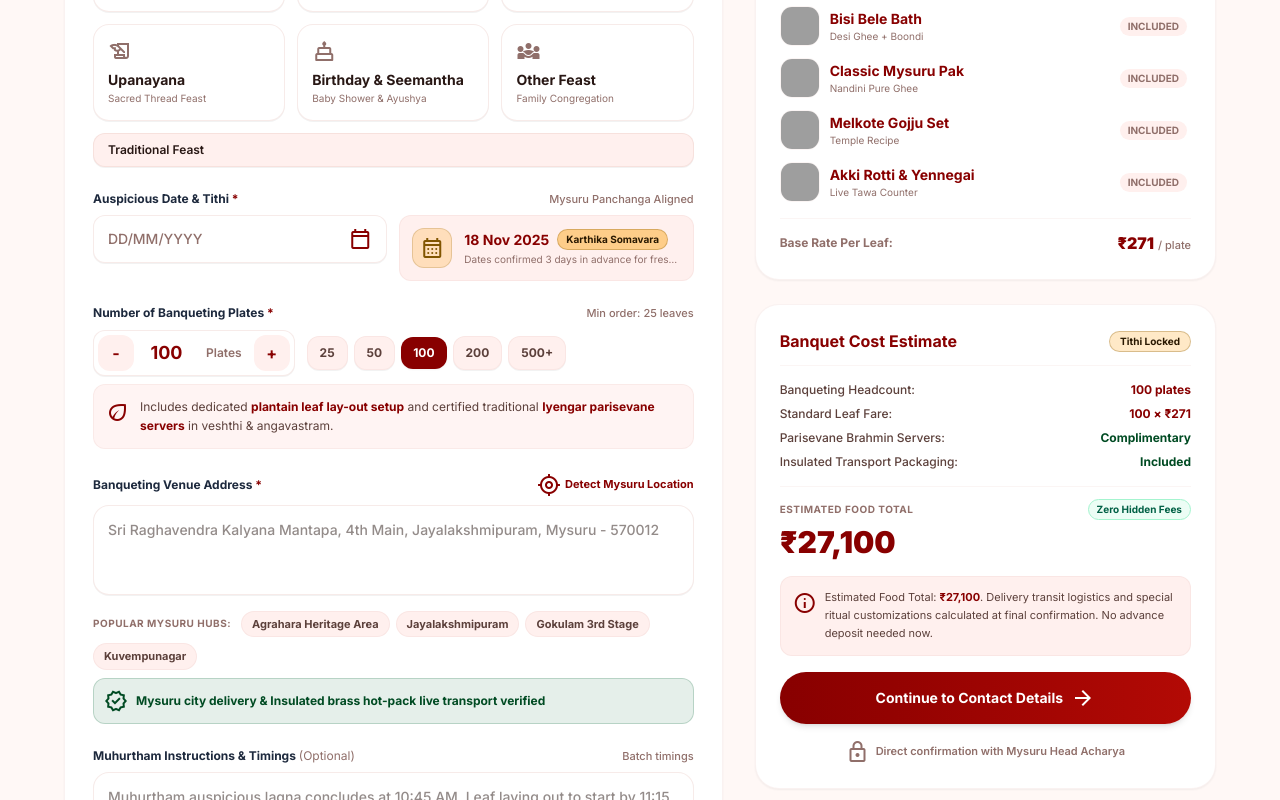
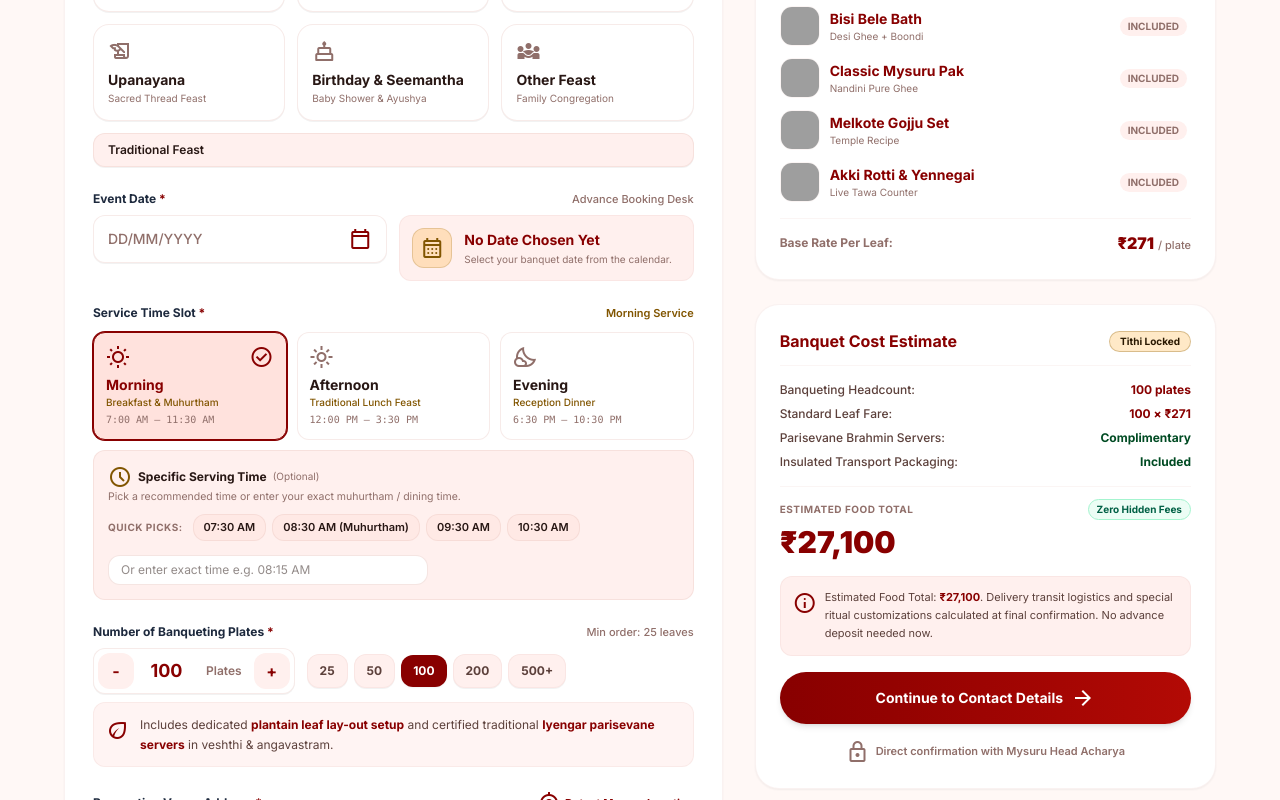
Before and after one commit to CMAtreya/catering, a React (Vite) app in the folder tks-catering/: page /request in a window 1280 px wide. Shown: the part 585-1385 px from the top of the page. Built offline with nearby package versions, Linux system fonts and the light colour scheme; grey boxes are pictures that could not be loaded; a web font is replaced by a local one.

Commit message:
feat(customer): remove panchangam option and add service time selection (morning, afternoon, evening) with specific time option

```diff
--- a/tks-catering/src/api/index.ts
+++ b/tks-catering/src/api/index.ts
@@ -197,6 +197,7 @@ export async function submitEnquiry(data: {
   customerPhone: string
   eventDate: string
   eventTime: 'Morning' | 'Afternoon' | 'Evening'
+  specificTime?: string
   eventType: string
   guestCount: number
   venueAddress?: string
@@ -225,6 +226,7 @@ export async function submitEnquiry(data: {
     customerPhone: data.customerPhone,
     eventDate: data.eventDate,
     eventTime: data.eventTime,
+    specificTime: data.specificTime,
     eventType: data.eventType,
     guestCount: data.guestCount,
     venueAddress: data.venueAddress,
--- a/tks-catering/src/data/mockData.ts
+++ b/tks-catering/src/data/mockData.ts
@@ -42,6 +42,7 @@ export interface Order {
   customerPhone: string
   eventDate: string // YYYY-MM-DD
   eventTime: 'Morning' | 'Afternoon' | 'Evening'
+  specificTime?: string
   eventType: string
   guestCount: number
   venueAddress?: string
--- a/tks-catering/src/pages/customer/ContactPage.tsx
+++ b/tks-catering/src/pages/customer/ContactPage.tsx
@@ -131,6 +131,7 @@ export const ContactPage: React.FC = () => {
         customerPhone: cleanedPhone,
         eventDate: requirements.eventDate || format(new Date(), 'yyyy-MM-dd'),
         eventTime: requirements.eventTime || 'Morning',
+        specificTime: requirements.specificTime,
         eventType: requirements.eventType || 'Griha Pravesh',
         guestCount: guestCount,
         venueAddress: requirements.venueAddress || 'Agrahara, Mysuru',
@@ -146,6 +147,7 @@ export const ContactPage: React.FC = () => {
         createdAt: newOrder.createdAt,
         eventDate: newOrder.eventDate,
         eventTime: newOrder.eventTime,
+        specificTime: newOrder.specificTime,
         eventType: newOrder.eventType,
         guestCount: newOrder.guestCount,
         totalAmount: newOrder.totalAmount,
@@ -170,34 +172,7 @@ export const ContactPage: React.FC = () => {
     }
   }
 
-  // Panchanga and Kannada helpers
-  const getPanchangaDetails = (dateStr: string) => {
-    if (!dateStr) return { display: '18 Nov 2025', tithi: 'Karthika Somavara (ಶುಭ ದಿನ)' }
-    try {
-      const d = parseISO(dateStr)
-      if (!isValid(d)) return { display: '18 Nov 2025', tithi: 'Karthika Somavara (ಶುಭ ದಿನ)' }
-      const display = format(d, 'dd MMM yyyy')
-      const dayName = format(d, 'EEEE')
-      const dayKannadaMap: Record<string, string> = {
-        Monday: 'Somavara',
-        Tuesday: 'Mangalavara',
-        Wednesday: 'Budhavara',
-        Thursday: 'Guruvara',
-        Friday: 'Shukravara',
-        Saturday: 'Shanivara',
-        Sunday: 'Bhanuvara'
-      }
-      const kannadaDay = dayKannadaMap[dayName] || dayName
-      return {
-        display,
-        tithi: `Karthika ${kannadaDay} (ಶುಭ ದಿನ)`
-      }
-    } catch {
-      return { display: dateStr || '18 Nov 2025', tithi: 'ಶುಭ ಮುಹೂರ್ತ ದಿನ' }
-    }
-  }
-
-  const getOccasionKannada = (eventType: string) => {
+  const getOccasionKannada = (eventType?: string) => {
     const normalized = (eventType || '').toLowerCase()
     if (normalized.includes('griha') || normalized.includes('housewarming')) return 'ಗೃಹ ಪ್ರವೇಶ ಸಮಾರಂಭ'
     if (normalized.includes('pooja') || normalized.includes('homa')) return 'ಪೂಜಾ / ಹೋಮ ಪ್ರಸಾದ'
@@ -207,7 +182,6 @@ export const ContactPage: React.FC = () => {
     return 'ಕುಟುಂಬ ಸಮಾರಂಭ'
   }
 
-  const panchanga = getPanchangaDetails(requirements.eventDate)
   const displayOccasion = requirements.eventType || 'Griha Pravesh'
   const occasionKannada = getOccasionKannada(displayOccasion)
 
@@ -659,15 +633,21 @@ export const ContactPage: React.FC = () => {
                   </div>
                 </div>
 
-                {/* Auspicious Date */}
+                {/* Event Date & Service Time */}
                 <div className="flex items-start justify-between py-2 border-b border-surface-container">
                   <span className="text-on-surface-variant flex items-center gap-2">
                     <span className="material-symbols-outlined text-secondary text-[18px]">event</span>
-                    Auspicious Date:
+                    Event Date &amp; Time:
                   </span>
                   <div className="text-right">
-                    <span className="font-semibold text-on-surface block">{panchanga.display}</span>
-                    <span className="text-xs text-secondary font-medium">{panchanga.tithi}</span>
+                    <span className="font-semibold text-on-surface block">
+                      {requirements.eventDate && isValid(parseISO(requirements.eventDate))
+                        ? format(parseISO(requirements.eventDate), 'EEE, dd MMM yyyy')
+                        : (requirements.eventDate || 'Date Not Selected')}
+                    </span>
+                    <span className="text-xs text-secondary font-medium">
+                      {requirements.eventTime || 'Morning'} Service{requirements.specificTime ? ` • ${requirements.specificTime}` : ''}
+                    </span>
                   </div>
                 </div>
 
--- a/tks-catering/src/pages/customer/RequestPage.tsx
+++ b/tks-catering/src/pages/customer/RequestPage.tsx
@@ -93,6 +93,8 @@ const requirementsSchema = z.object({
     .string()
     .trim()
     .min(1, 'Please select an occasion date'),
+  eventTime: z.enum(['Morning', 'Afternoon', 'Evening']).default('Morning'),
+  specificTime: z.string().optional(),
   guestCount: z
     .number()
     .int('Number of plates must be a whole number')
@@ -122,6 +124,8 @@ export const RequestPage: React.FC = () => {
   // Form state initialized from draftStore
   const [eventType, setEventType] = useState<string>(requirements.eventType || '')
   const [eventDate, setEventDate] = useState<string>(requirements.eventDate || '')
+  const [eventTime, setEventTime] = useState<'Morning' | 'Afternoon' | 'Evening'>(requirements.eventTime || 'Morning')
+  const [specificTime, setSpecificTime] = useState<string>(requirements.specificTime || '')
   const [guestCount, setGuestCount] = useState<number | ''>(requirements.guestCount || 100)
   const [venueAddress, setVenueAddress] = useState<string>(requirements.venueAddress || '')
   const [notes, setNotes] = useState<string>(requirements.notes || '')
@@ -160,6 +164,8 @@ export const RequestPage: React.FC = () => {
     const parseResult = requirementsSchema.safeParse({
       eventType,
       eventDate,
+      eventTime,
+      specificTime,
       guestCount: numericPlates,
       venueAddress,
       notes
@@ -188,6 +194,8 @@ export const RequestPage: React.FC = () => {
     setRequirements({
       eventType: parseResult.data.eventType,
       eventDate: parseResult.data.eventDate,
+      eventTime: parseResult.data.eventTime,
+      specificTime: specificTime.trim() || undefined,
       guestCount: parseResult.data.guestCount,
       venueAddress: parseResult.data.venueAddress,
       notes: parseResult.data.notes || '',
@@ -198,37 +206,9 @@ export const RequestPage: React.FC = () => {
     navigate('/contact')
   }
 
-  // Date parsing & Panchanga alignment calculation
+  // Date parsing calculation
   const selectedDateObj = eventDate ? parseISO(eventDate) : undefined
   const isDateValid = selectedDateObj && isValid(selectedDateObj)
-
-  const getPanchangaDetails = (dateStr: string) => {
-    if (!dateStr) return { display: '18 Nov 2025', tithi: 'Karthika Somavara' }
-    try {
-      const d = parseISO(dateStr)
-      if (!isValid(d)) return { display: dateStr, tithi: 'Muhurtham Aligned' }
-      const display = format(d, 'dd MMM yyyy')
-      const dayName = format(d, 'EEEE')
-      const dayKannadaMap: Record<string, string> = {
-        Monday: 'Somavara',
-        Tuesday: 'Mangalavara',
-        Wednesday: 'Budhavara',
-        Thursday: 'Guruvara',
-        Friday: 'Shukravara',
-        Saturday: 'Shanivara',
-        Sunday: 'Bhanuvara'
-      }
-      const kannadaDay = dayKannadaMap[dayName] || dayName
-      return {
-        display,
-        tithi: `Karthika ${kannadaDay}`
-      }
-    } catch {
-      return { display: dateStr, tithi: 'Panchanga Aligned' }
-    }
-  }
-
-  const panchanga = getPanchangaDetails(eventDate)
 
   return (
     <div className="min-h-screen bg-[#fff8f6] text-[#281714] flex flex-col font-sans selection:bg-primary-fixed selection:text-primary">
@@ -491,14 +471,14 @@ export const RequestPage: React.FC = () => {
                 )}
               </div>
 
-              {/* 2. AUSPICIOUS DATE & TITHI */}
+              {/* 2. EVENT DATE */}
               <div id="field-eventDate" className="space-y-2">
                 <div className="flex items-center justify-between">
                   <label className="text-xs font-bold text-slate-800">
-                    Auspicious Date &amp; Tithi <span className="text-primary">*</span>
+                    Event Date <span className="text-primary">*</span>
                   </label>
                   <span className="text-[11px] font-medium text-outline">
-                    Mysuru Panchanga Aligned
+                    Advance Booking Desk
                   </span>
                 </div>
 
@@ -559,7 +539,7 @@ export const RequestPage: React.FC = () => {
                         <DrawerContent className="p-4 max-w-md mx-auto rounded-t-[24px] bg-white">
                           <DrawerHeader className="text-left pb-1">
                             <DrawerTitle className="font-headline font-black text-lg text-primary">
-                              Select Auspicious Muhurtham Date
+                              Select Event Date
                             </DrawerTitle>
                             <DrawerDescription className="text-xs text-outline">
                               Choose the catering banquet date.
@@ -611,22 +591,19 @@ export const RequestPage: React.FC = () => {
                     />
                   </div>
 
-                  {/* Right: Mysuru Panchanga Info Box from screenshot */}
+                  {/* Right: Date Selection Status Card */}
                   <div className="p-3 rounded-xl bg-surface-container-low border border-outline-variant/20 flex items-center gap-3">
                     <div className="w-10 h-10 rounded-xl bg-secondary-container/30 text-secondary border border-secondary/20 flex items-center justify-center shrink-0">
                       <span className="material-symbols-outlined text-[20px]">calendar_month</span>
                     </div>
                     <div className="min-w-0">
-                      <div className="flex items-center gap-2 flex-wrap">
-                        <span className="font-headline font-bold text-xs sm:text-sm text-primary">
-                          {panchanga.display}
-                        </span>
-                        <span className="px-2 py-0.5 rounded-full bg-secondary-container/60 text-on-secondary-fixed text-[10px] font-bold border border-secondary/30">
-                          {panchanga.tithi}
-                        </span>
-                      </div>
+                      <span className="font-headline font-bold text-xs sm:text-sm text-primary block truncate">
+                        {eventDate && isDateValid ? format(parseISO(eventDate), 'EEEE, dd MMMM yyyy') : 'No Date Chosen Yet'}
+                      </span>
                       <p className="text-[10px] text-outline mt-0.5 line-clamp-1">
-                        Dates confirmed 3 days in advance for fresh cold-press pressing.
+                        {eventDate && isDateValid
+                          ? 'Early morning kitchen procurement scheduled for this date.'
+                          : 'Select your banquet date from the calendar.'}
                       </p>
                     </div>
                   </div>
@@ -638,6 +615,160 @@ export const RequestPage: React.FC = () => {
                     <span>{errors.eventDate}</span>
                   </p>
                 )}
+              </div>
+
+              {/* 2B. TIME OPTION SELECTION & SPECIFIC TIME */}
+              <div id="field-eventTime" className="space-y-2.5">
+                <div className="flex items-center justify-between">
+                  <label className="text-xs font-bold text-slate-800">
+                    Service Time Slot <span className="text-primary">*</span>
+                  </label>
+                  <span className="text-[11px] font-semibold text-secondary">
+                    {eventTime} Service {specificTime ? `• ${specificTime}` : ''}
+                  </span>
+                </div>
+
+                {/* 3 Time Option Cards: Morning, Afternoon, Evening */}
+                <div className="grid grid-cols-1 sm:grid-cols-3 gap-2.5">
+                  {[
+                    {
+                      id: 'Morning' as const,
+                      title: 'Morning',
+                      kannada: 'ಬೆಳಗಿನ ಉಪಹಾರ / ಮುಹೂರ್ತ',
+                      subtitle: 'Breakfast & Muhurtham',
+                      window: '7:00 AM – 11:30 AM',
+                      icon: 'wb_sunny'
+                    },
+                    {
+                      id: 'Afternoon' as const,
+                      title: 'Afternoon',
+                      kannada: 'ಮಧ್ಯಾಹ್ನದ ಮಹಾ ಭೋಜನ',
+                      subtitle: 'Traditional Lunch Feast',
+                      window: '12:00 PM – 3:30 PM',
+                      icon: 'light_mode'
+                    },
+                    {
+                      id: 'Evening' as const,
+                      title: 'Evening',
+                      kannada: 'ಸಂಜೆ ಸ್ವಾಗತ ಭೋಜನ',
+                      subtitle: 'Reception Dinner',
+                      window: '6:30 PM – 10:30 PM',
+                      icon: 'nights_stay'
+                    }
+                  ].map((slot) => {
+                    const isSelected = eventTime === slot.id
+                    return (
+                      <button
+                        key={slot.id}
+                        type="button"
+                        onClick={() => setEventTime(slot.id)}
+                        className={`p-3 rounded-xl border text-left transition-all cursor-pointer relative ${
+                          isSelected
+                            ? 'bg-surface-container-high border-primary ring-1 ring-primary shadow-2xs'
+                            : 'bg-surface-container-lowest border-outline-variant/30 hover:border-outline-variant hover:bg-surface-container-low'
+                        }`}
+                      >
+                        <div className="flex items-center justify-between mb-1.5">
+                          <span className={`material-symbols-outlined text-[20px] ${isSelected ? 'text-primary' : 'text-outline'}`}>
+                            {slot.icon}
+                          </span>
+                          {isSelected && (
+                            <span className="material-symbols-outlined text-[16px] text-primary">
+                              check_circle
+                            </span>
+                          )}
+                        </div>
+                        <span className={`font-headline font-bold text-xs sm:text-sm block ${isSelected ? 'text-primary' : 'text-on-surface'}`}>
+                          {slot.title}
+                        </span>
+                        <span className="text-[10px] text-secondary font-medium block">
+                          {slot.subtitle}
+                        </span>
+                        <span className="text-[10px] text-outline block mt-0.5 font-mono">
+                          {slot.window}
+                        </span>
+                      </button>
+                    )
+                  })}
+                </div>
+
+                {/* Specific Serving Time Selection ("and if they want to choose the specific time let them have that option too") */}
+                <div className="p-3.5 rounded-xl bg-surface-container-low border border-outline-variant/30 space-y-2.5">
+                  <div className="flex flex-col sm:flex-row sm:items-center justify-between gap-1.5">
+                    <div>
+                      <span className="text-xs font-bold text-on-surface flex items-center gap-1.5">
+                        <span className="material-symbols-outlined text-secondary text-[16px]">schedule</span>
+                        Specific Serving Time <span className="text-[10px] text-outline font-normal">(Optional)</span>
+                      </span>
+                      <p className="text-[10.5px] text-outline">
+                        Pick a recommended time or enter your exact muhurtham / dining time.
+                      </p>
+                    </div>
+                    {specificTime && (
+                      <button
+                        type="button"
+                        onClick={() => setSpecificTime('')}
+                        className="text-[11px] text-primary hover:underline font-semibold self-start sm:self-auto cursor-pointer"
+                      >
+                        Clear specific time
+                      </button>
+                    )}
+                  </div>
+
+                  {/* Popular quick picks for the selected slot */}
+                  <div className="flex flex-wrap items-center gap-1.5">
+                    <span className="text-[10px] uppercase font-bold text-outline tracking-wider mr-1">
+                      Quick Picks:
+                    </span>
+                    {(eventTime === 'Morning'
+                      ? ['07:30 AM', '08:30 AM (Muhurtham)', '09:30 AM', '10:30 AM']
+                      : eventTime === 'Afternoon'
+                      ? ['12:00 PM', '12:45 PM (Feast)', '01:30 PM', '02:15 PM']
+                      : ['06:30 PM', '07:30 PM (Reception)', '08:30 PM', '09:15 PM']
+                    ).map((timeOption) => {
+                      const isTimeActive = specificTime === timeOption
+                      return (
+                        <button
+                          key={timeOption}
+                          type="button"
+                          onClick={() => setSpecificTime(timeOption)}
+                          className={`px-2.5 py-1 rounded-lg text-[11px] font-semibold transition-all cursor-pointer ${
+                            isTimeActive
+                              ? 'bg-primary text-white shadow-2xs font-bold'
+                              : 'bg-surface-container hover:bg-surface-container-high text-on-surface border border-outline-variant/30'
+                          }`}
+                        >
+                          {timeOption}
+                        </button>
+                      )
+                    })}
+                  </div>
+
+                  {/* Custom exact time input */}
+                  <div className="flex flex-col sm:flex-row sm:items-center gap-2 pt-1">
+                    <div className="relative flex-1 max-w-xs">
+                      <input
+                        type="text"
+                        value={specificTime}
+                        onChange={(e) => setSpecificTime(e.target.value)}
+                        placeholder={
+                          eventTime === 'Morning'
+                            ? 'Or enter exact time e.g. 08:15 AM'
+                            : eventTime === 'Afternoon'
+                            ? 'Or enter exact time e.g. 01:15 PM'
+                            : 'Or enter exact time e.g. 07:45 PM'
+                        }
+                        className="w-full px-3 py-1.5 rounded-lg border border-outline-variant/40 text-xs bg-surface-container-lowest focus:bg-white focus:border-primary outline-none transition-all"
+                      />
+                    </div>
+                    {specificTime && (
+                      <span className="text-[11px] font-bold text-secondary flex items-center gap-1">
+                        <span className="material-symbols-outlined text-[15px]">done</span>
+                        Serving fixed at: {specificTime}
+                      </span>
+                    )}
+                  </div>
+                </div>
               </div>
 
               {/* 3. NUMBER OF BANQUETING PLATES */}
--- a/tks-catering/src/pages/customer/SubmittedPage.tsx
+++ b/tks-catering/src/pages/customer/SubmittedPage.tsx
@@ -43,33 +43,6 @@ export const SubmittedPage: React.FC = () => {
     navigate('/enquiries')
   }
 
-  // Panchanga and Kannada helpers
-  const getPanchangaDetails = (dateStr?: string) => {
-    if (!dateStr) return { display: '18 Nov 2025', tithi: 'Karthika Somavara Feast' }
-    try {
-      const d = parseISO(dateStr)
-      if (!isValid(d)) return { display: dateStr, tithi: 'Shubha Muhurtham Feast' }
-      const display = format(d, 'dd MMM yyyy')
-      const dayName = format(d, 'EEEE')
-      const dayKannadaMap: Record<string, string> = {
-        Monday: 'Somavara',
-        Tuesday: 'Mangalavara',
-        Wednesday: 'Budhavara',
-        Thursday: 'Guruvara',
-        Friday: 'Shukravara',
-        Saturday: 'Shanivara',
-        Sunday: 'Bhanuvara'
-      }
-      const kannadaDay = dayKannadaMap[dayName] || dayName
-      return {
-        display,
-        tithi: `Karthika ${kannadaDay} Feast`
-      }
-    } catch {
-      return { display: dateStr, tithi: 'Shubha Muhurtham Feast' }
-    }
-  }
-
   const getOccasionKannada = (eventType?: string) => {
     const normalized = (eventType || '').toLowerCase()
     if (normalized.includes('griha') || normalized.includes('housewarming')) return 'ಗೃಹ ಪ್ರವೇಶ'
@@ -84,7 +57,6 @@ export const SubmittedPage: React.FC = () => {
   const displayId = storeOrder?.orderId ? storeOrder.orderId.replace(/^#/, '') : 'TKS-84920'
   const displayOccasion = storeOrder?.eventType || 'Griha Pravesh'
   const occasionKannada = getOccasionKannada(displayOccasion)
-  const panchanga = getPanchangaDetails(storeOrder?.eventDate)
   const guestCount = storeOrder?.guestCount || 100
   const itemCount = storeOrder?.itemsCount || storeOrder?.itemsList?.length || 5
   const itemSummary = storeOrder?.itemsSummary || 'Puliyogare, Bisi Bele Bath, Melkote Huli, Mysore Pak, Filter Coffee'
@@ -267,11 +239,17 @@ export const SubmittedPage: React.FC = () => {
                   <li className="py-3 flex justify-between items-start gap-4">
                     <span className="text-on-surface-variant flex items-center gap-1.5 shrink-0">
                       <span className="material-symbols-outlined text-base text-secondary">event</span>
-                      Auspicious Date:
+                      Event Date &amp; Time:
                     </span>
                     <div className="text-right">
-                      <span className="font-semibold text-on-surface block">{panchanga.display}</span>
-                      <span className="text-on-surface-variant text-xs block">({panchanga.tithi})</span>
+                      <span className="font-semibold text-on-surface block">
+                        {storeOrder?.eventDate && isValid(parseISO(storeOrder.eventDate))
+                          ? format(parseISO(storeOrder.eventDate), 'EEE, dd MMM yyyy')
+                          : (storeOrder?.eventDate || '18 Nov 2025')}
+                      </span>
+                      <span className="text-on-surface-variant text-xs block">
+                        {storeOrder?.eventTime || 'Morning'} Service{storeOrder?.specificTime ? ` • ${storeOrder.specificTime}` : ''}
+                      </span>
                     </div>
                   </li>
 
--- a/tks-catering/src/store/draftStore.ts
+++ b/tks-catering/src/store/draftStore.ts
@@ -15,6 +15,7 @@ export interface EventRequirements {
   guestCount: number
   eventDate: string
   eventTime: 'Morning' | 'Afternoon' | 'Evening'
+  specificTime?: string
   eventType: string
   venueAddress: string
   notes: string
@@ -63,6 +64,7 @@ const DEFAULT_REQUIREMENTS: EventRequirements = {
   guestCount: 100,
   eventDate: '',
   eventTime: 'Morning',
+  specificTime: '',
   eventType: 'Traditional Feast',
   venueAddress: '',
   notes: '',
--- a/tks-catering/src/store/enquiryStore.ts
+++ b/tks-catering/src/store/enquiryStore.ts
@@ -14,6 +14,7 @@ export interface LocalEnquiryRecord {
   createdAt: string
   eventDate: string
   eventTime: 'Morning' | 'Afternoon' | 'Evening'
+  specificTime?: string
   eventType: string
   guestCount: number
   totalAmount: number
```
Also changed, not shown: 1 other file (tests, documents, lock files or other folders).
